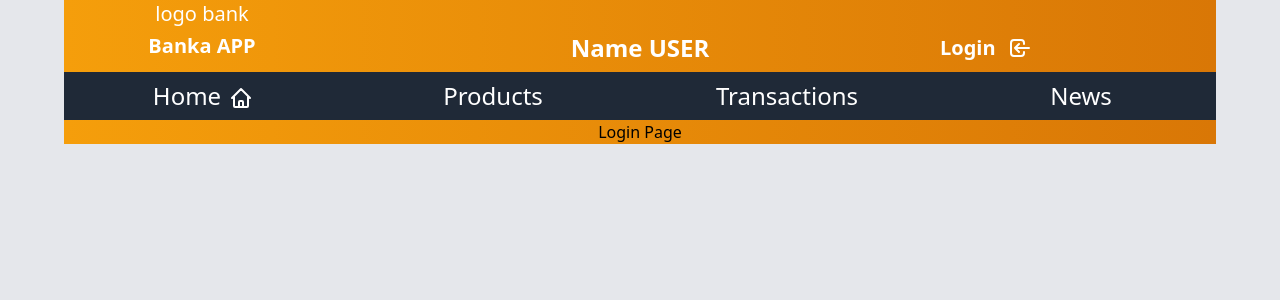
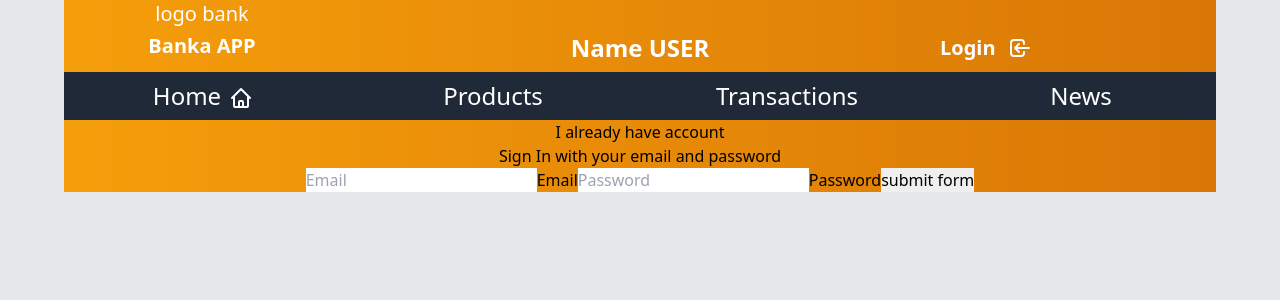
Before and after one commit to BojanMijatovic/bank-app, a React (Create React App) app: page /logIn in a window 1280 px wide. Shown: the top 300 px of the page. Built offline with nearby package versions, Linux system fonts and the light colour scheme.

Commit message:
add login form

```diff
--- /dev/null
+++ b/src/components/LogIn/LogIn.js
@@ -0,0 +1,53 @@
+import React from 'react';
+
+class LogIn extends React.Component {
+  constructor(props) {
+    super(props);
+    this.state = {
+      email: '',
+      password: '',
+    };
+  }
+
+  onChangeInput = (e) => {
+    const { value, name } = e.target;
+    this.setState({
+      [name]: value,
+    });
+  };
+
+  onSubmitForm = (e) => {
+    e.preventDefault();
+
+    this.setState({
+      email: '',
+      password: '',
+    });
+  };
+
+  render() {
+    return (
+      <div className=''>
+        <h2>I already have account</h2>
+        <span>Sign In with your email and password</span>
+
+        <form onSubmit={this.onSubmitForm}>
+          <input type='email' name='email' placeholder='Email' value={this.state.email} onChange={this.onChangeInput} required />
+          <label>Email</label>
+          <input
+            type='password'
+            name='password'
+            placeholder='Password'
+            value={this.state.password}
+            onChange={this.onChangeInput}
+            required
+          />
+          <label>Password</label>
+          <input type='submit' value='submit form' />
+        </form>
+      </div>
+    );
+  }
+}
+
+export default LogIn;
--- a/src/pages/LogInAndOut/LogInAndOut.js
+++ b/src/pages/LogInAndOut/LogInAndOut.js
@@ -1,7 +1,7 @@
 import React from 'react';
-
+import LogIn from '../../components/LogIn/LogIn';
 const LogInAndOut = () => {
-  return <h1>Login Page</h1>;
+  return <LogIn />;
 };
 
 export default LogInAndOut;
```
